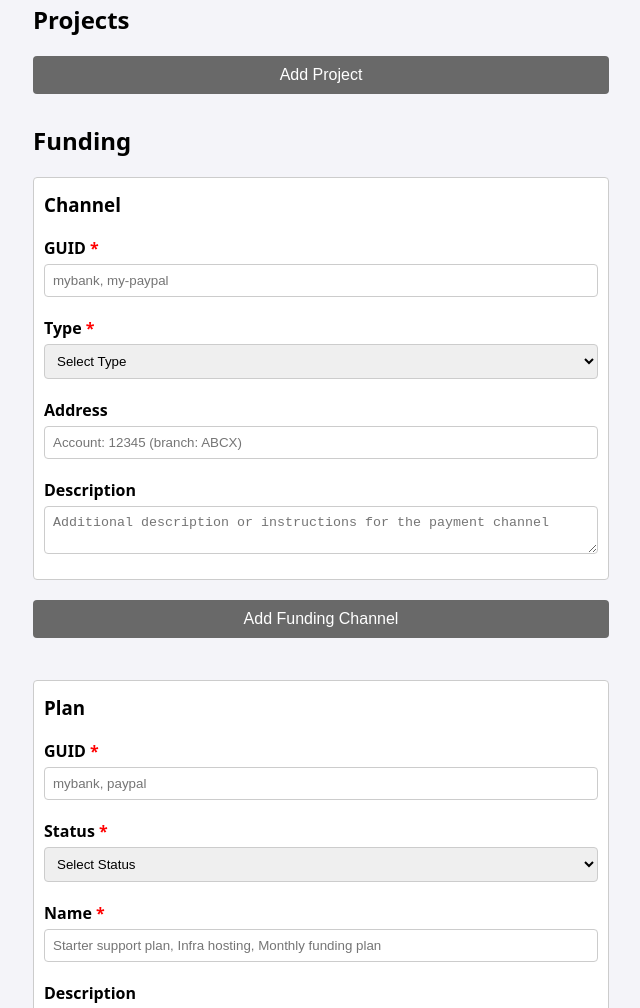
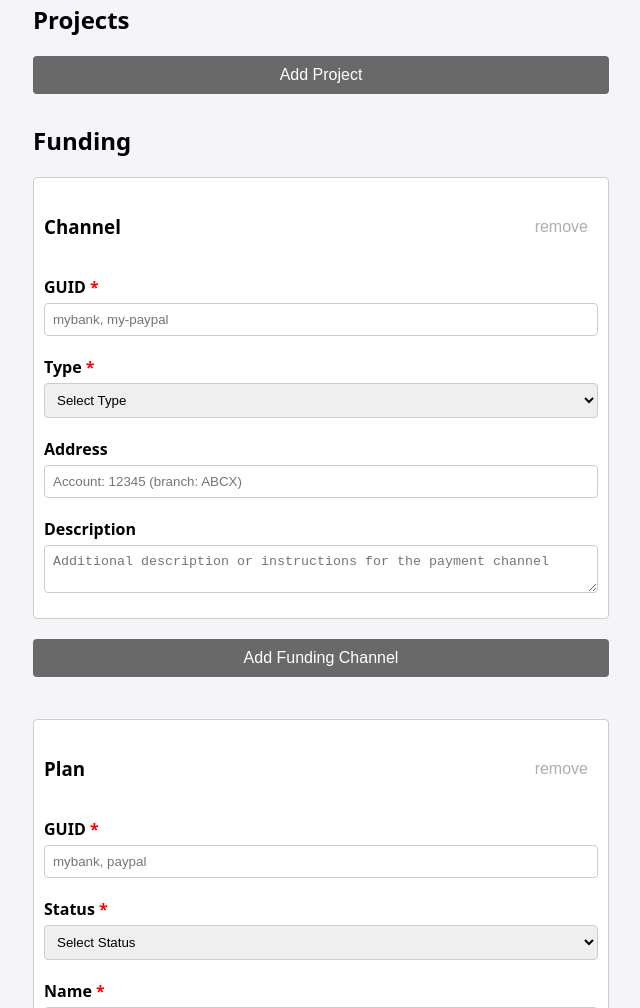
Before and after one commit to Robot8A/funding.json, a plain HTML site: page index.html in a window 1280 px wide. Shown: the part 872-1880 px from the top of the page, without its empty margins (7-647 px from the left). Drawn offline with Linux system fonts and the light colour scheme.

Commit message:
allow removing an entity using remove button

```diff
--- a/index.html
+++ b/index.html
@@ -57,6 +57,17 @@
             background-color: #696969;
             margin-top: 0px;
         }
+        button.ghost {
+            background-color: transparent;
+            color: #aeaeae;
+            width: fit-content;
+            padding-left: 10px;
+            padding-right: 10px;
+        }
+        button.ghost:hover {
+            background-color: #aeaeae;
+            color: white;
+        }
         pre {
             padding: 10px;
             background-color: #eee;
@@ -101,6 +112,16 @@
             margin-top: -5px;
             margin-bottom: 10px;
         }
+        .removableEntityHeader {
+            display: flex;
+            justify-content: space-between;
+            padding: 20px 0 20px 0;
+            align-items: center;
+        }
+        .removableEntityHeader > * {
+            margin: 0;
+        }
+
         @media (max-width: 768px) {
             .container {
                 flex-direction: column;
@@ -215,7 +236,11 @@
             const newProject = document.createElement('div');
             newProject.classList.add('project-section');
             newProject.innerHTML = `
-                <h3>Project</h3>
+                <div class="removableEntityHeader">
+                  <h3>Project</h3>
+                  <button type="button" class="ghost remove-btn">remove</button>
+                </div>
+
                 <label for="projectGuid" class="required">GUID</label>
                 <input type="text" class="projectGuid" maxlength="32" pattern="^[a-z0-9-]+$" required placeholder="my-cool-project">
 
@@ -243,6 +268,13 @@
                 <label for="projectTags" class="required">Tags (comma separated, up to 10)</label>
                 <input type="text" class="projectTags" required placeholder="programming, developer-tools">
             `;
+
+            // Add event listener to remove this project
+            const removeBtn = newProject.querySelector(".remove-btn");
+            removeBtn.addEventListener("click", function () {
+                container.removeChild(newProject);
+            });
+
             container.appendChild(newProject);
         }
 
@@ -252,7 +284,11 @@
             const newChannel = document.createElement('div');
             newChannel.classList.add('channel-section');
             newChannel.innerHTML = `
-                <h3>Channel</h3>
+                <div class="removableEntityHeader">
+                  <h3>Channel</h3>
+                  <button type="button" class="ghost remove-btn">remove</button>
+                </div>
+
                 <label for="fundingChannelGuid" class="required">GUID</label>
                 <input type="text" class="fundingChannelGuid" maxlength="32" pattern="^[a-z0-9-]+$" required placeholder="mybank, my-paypal">
 
@@ -272,6 +308,14 @@
                 <label for="fundingChannelDescription">Description</label>
                 <textarea class="fundingChannelDescription" maxlength="500" placeholder="Additional description or instructions for the payment channel"></textarea>
             `;
+
+            // Add event listener to remove this channel
+            const removeBtn = newChannel.querySelector(".remove-btn");
+            removeBtn.addEventListener("click", function () {
+                container.removeChild(newChannel);
+            });
+
+
             container.appendChild(newChannel);
         }
 
@@ -282,7 +326,11 @@
             const newPlan = document.createElement('div');
             newPlan.classList.add('plan-section');
             newPlan.innerHTML = `
-                <h3>Plan</h3>
+                <div class="removableEntityHeader">
+                  <h3>Plan</h3>
+                  <button type="button" class="ghost remove-btn">remove</button>
+                </div>
+
                 <label for="planGuid" class="required">GUID</label>
                 <input type="text" class="planGuid" maxlength="32" pattern="^[a-z0-9-]+$" required placeholder="mybank, paypal">
 
@@ -319,6 +367,13 @@
                 <label for="planChannels" class="required">Channel GUIDs (comma-separated)</label>
                 <input type="text" class="planChannels" required>
             `;
+
+            // Add event listener to remove this plan
+            const removeBtn = newPlan.querySelector(".remove-btn");
+            removeBtn.addEventListener("click", function () {
+                container.removeChild(newPlan);
+            });
+
             container.appendChild(newPlan);
         }
 
@@ -328,7 +383,11 @@
             const newHistory = document.createElement('div');
             newHistory.classList.add('history-section');
             newHistory.innerHTML = `
-                <h3>History</h3>
+                <div class="removableEntityHeader">
+                  <h3>History</h3>
+                  <button type="button" class="ghost remove-btn">remove</button>
+                </div>
+
                 <label for="historyYear" class="required">Year</label>
                 <input type="number" class="historyYear" min="1900" max="2100" required placeholder="2024">
 
@@ -347,6 +406,13 @@
                 <label for="historyDescription">Description (optional)</label>
                 <textarea class="historyDescription" maxlength="500"></textarea>
             `;
+
+            // Add event listener to remove this history
+            const removeBtn = newHistory.querySelector(".remove-btn");
+            removeBtn.addEventListener("click", function () {
+                container.removeChild(newHistory);
+            });
+
             container.appendChild(newHistory);
         }
 
```
